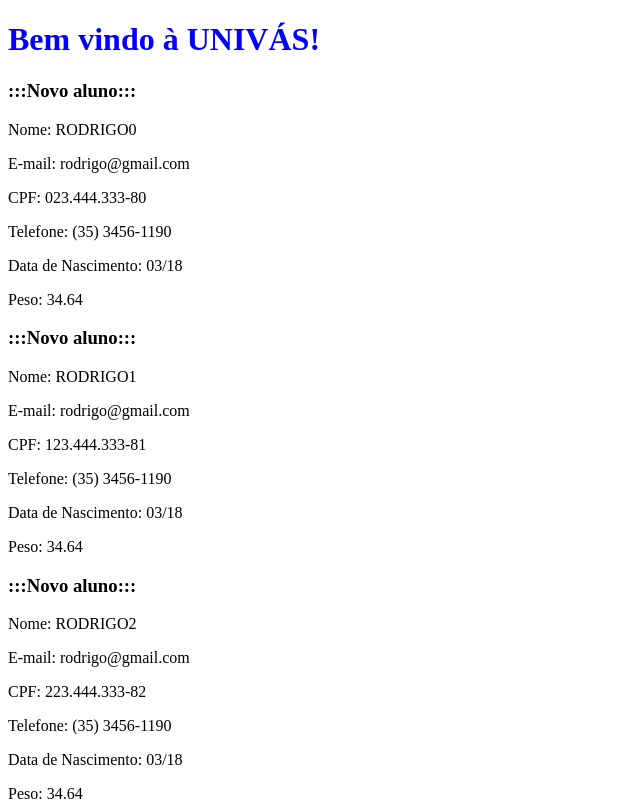
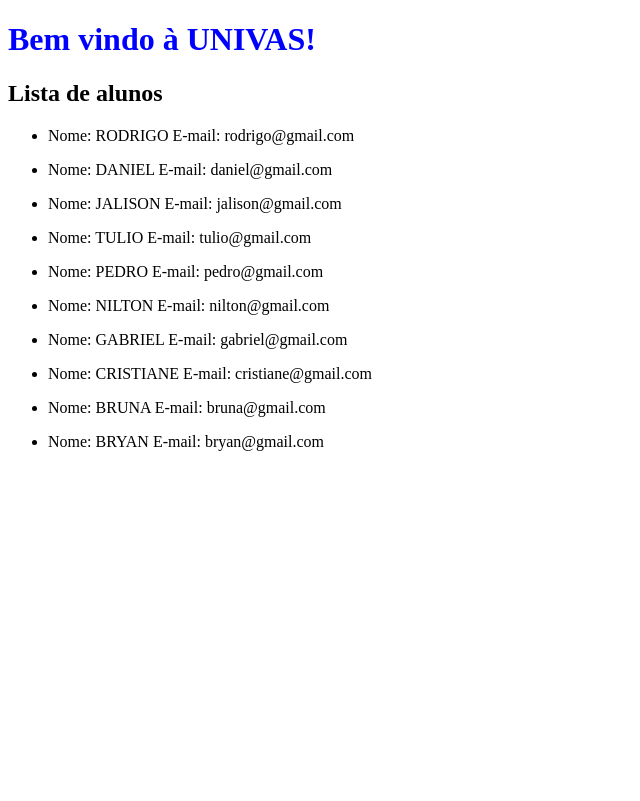
Before and after one commit to univas/2018-topicos_avancados, an Angular app in the folder MyFirstApp/: page / in a window 1280 px wide. Shown: the top 801 px of the page, without its empty margins (0-640 px from the left). Built offline with nearby package versions, Linux system fonts and the light colour scheme.

Commit message:
Using ngIf and mock class

```diff
--- a/MyFirstApp/src/app/alunos-mock.ts
+++ b/MyFirstApp/src/app/alunos-mock.ts
@@ -1,6 +1,6 @@
 import { Aluno } from "./aluno";
 
-export const ALUNOS : Aluno = [
+export const ALUNOS_MOCK : Aluno[] = [
 
     {
         nome : 'Rodrigo',
@@ -9,7 +9,78 @@
         dataNascimento : new Date(),
         peso : 34.64,
         telefone : '34561190'
+    },
+    {
+        nome : 'Daniel',
+        email : 'daniel@gmail.com',
+        cpf : '02344433123',
+        dataNascimento : new Date(),
+        peso : 64.64,
+        telefone : '34561199'
+    },
+    {
+        nome : 'Jalison',
+        email : 'jalison@gmail.com',
+        cpf : '12344433382',
+        dataNascimento : new Date(),
+        peso : 94.64,
+        telefone : '54561190'
+    },
+    {
+        nome : 'Tulio',
+        email : 'tulio@gmail.com',
+        cpf : '02344436382',
+        dataNascimento : new Date(),
+        peso : 24.64,
+        telefone : '34511190'
+    },
+    {
+        nome : 'Pedro',
+        email : 'pedro@gmail.com',
+        cpf : '02384433382',
+        dataNascimento : new Date(),
+        peso : 14.64,
+        telefone : '34567190'
+    },
+    {
+        nome : 'Nilton',
+        email : 'nilton@gmail.com',
+        cpf : '02334433382',
+        dataNascimento : new Date(),
+        peso : 66.64,
+        telefone : '34221190'
+    },
+    {
+        nome : 'Gabriel',
+        email : 'gabriel@gmail.com',
+        cpf : '02398433382',
+        dataNascimento : new Date(),
+        peso : 77.64,
+        telefone : '34588190'
+    },
+    {
+        nome : 'Cristiane',
+        email : 'cristiane@gmail.com',
+        cpf : '02344933382',
+        dataNascimento : new Date(),
+        peso : 40.64,
+        telefone : '34588190'
+    },
+    {
+        nome : 'Bruna',
+        email : 'bruna@gmail.com',
+        cpf : '02334433382',
+        dataNascimento : new Date(),
+        peso : 54.64,
+        telefone : '34522190'
+    },
+    {
+        nome : 'Bryan',
+        email : 'bryan@gmail.com',
+        cpf : '01144433382',
+        dataNascimento : new Date(),
+        peso : 99.64,
+        telefone : '34991190'
     }
 
-
 ];
--- a/MyFirstApp/src/app/app.component.html
+++ b/MyFirstApp/src/app/app.component.html
@@ -1,11 +1,18 @@
-<h1>Bem vindo à UNIVÁS!</h1>
+<h1>Bem vindo à {{ title }}!</h1>
 
-<div *ngFor="let aluno of alunos">
-    <h3>:::Novo aluno:::</h3>
-    <p>Nome: {{ aluno.nome | uppercase }} </p>
-    <p>E-mail: {{ aluno.email | lowercase }} </p>
-    <p>CPF: {{ aluno.cpf | cpfFilter }} </p>
-    <p>Telefone: {{ aluno.telefone | telefoneFilter : true }} </p>
-    <p>Data de Nascimento: {{ aluno.dataNascimento | date : 'MM/yy' }}</p>
-    <p>Peso: {{ aluno.peso | number }}</p>
+<h2>Lista de alunos</h2>
+
+<ul *ngFor="let aluno of alunos">
+    <li (click)="setSelectedAluno(aluno)">Nome: {{ aluno.nome | uppercase }}
+        E-mail: {{ aluno.email | lowercase }} </li>
+</ul>
+
+<div *ngIf="currentAluno">
+    <h3>Detalhes do aluno:</h3>
+    <p>Nome: {{ currentAluno.nome | uppercase }} </p>
+    <p>E-mail: {{ currentAluno.email | lowercase }} </p>
+    <p>CPF: {{ currentAluno.cpf | cpfFilter }} </p>
+    <p>Telefone: {{ currentAluno.telefone | telefoneFilter : true }} </p>
+    <p>Data de Nascimento: {{ currentAluno.dataNascimento | date : 'MM/yy' }}</p>
+    <p>Peso: {{ currentAluno.peso | number }}</p>
 </div>
--- a/MyFirstApp/src/app/app.component.ts
+++ b/MyFirstApp/src/app/app.component.ts
@@ -1,5 +1,6 @@
 import { Component } from '@angular/core';
 import { Aluno } from './aluno';
+import { ALUNOS_MOCK } from './alunos-mock';
 
 @Component({
   selector: 'app-root',
@@ -9,21 +10,15 @@
 export class AppComponent {
   title = 'UNIVAS';
 
-  alunos : Aluno[];
+  alunos = ALUNOS_MOCK;
+
+  currentAluno : Aluno;
 
   constructor() {
-    this.alunos = [];
+  }
 
-    for (let i = 0; i < 10; i++) {
-      let aluno = new Aluno();
-      aluno.nome = 'Rodrigo' + i;
-      aluno.email = 'rodrigo@gmail.com';
-      aluno.cpf = i + '234443338' + i;
-      aluno.dataNascimento = new Date();
-      aluno.peso = 34.64;
-      aluno.telefone = '34561190';
-      this.alunos.push(aluno);
-    }
+  setSelectedAluno(aluno: Aluno) {
+    this.currentAluno = aluno;
   }
 
 
```
